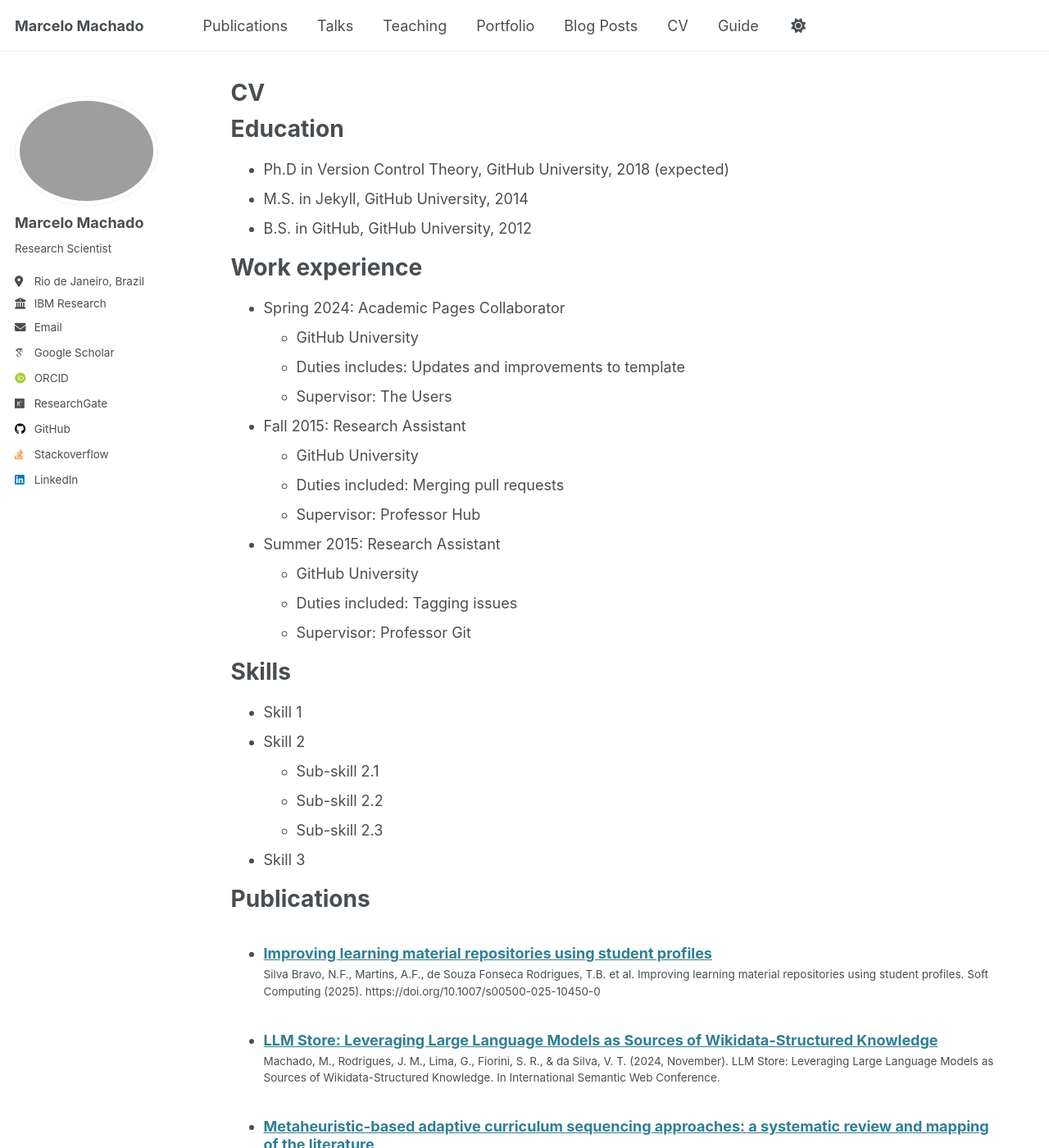
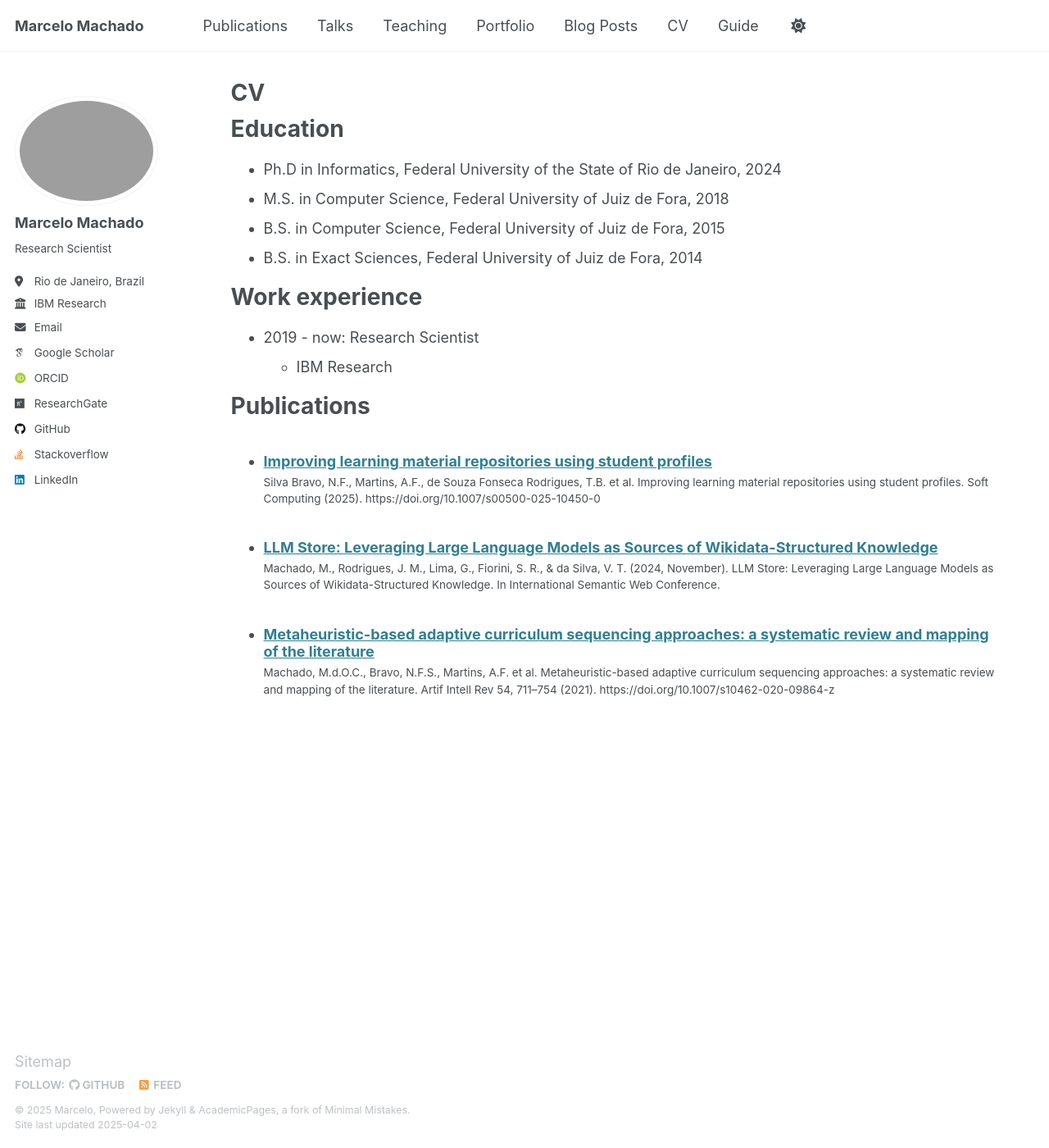
Before and after one commit to marcelomachado/marcelomachado.github.io, a Jekyll site: the page built from _pages/cv.md, in a window 1280 px wide and 1400 px high. Shown: the whole window at 82% size. Built offline with Jekyll 4.4.1, drawn with Linux system fonts in a browser that asks for light colours; some web fonts are replaced; some of the changed text lies outside the part shown.

Commit message:
Update website

```diff
--- a/_pages/cv.md
+++ b/_pages/cv.md
@@ -11,18 +11,19 @@ redirect_from:
 
 Education
 ======
-* Ph.D in Version Control Theory, GitHub University, 2018 (expected)
-* M.S. in Jekyll, GitHub University, 2014
-* B.S. in GitHub, GitHub University, 2012
+* Ph.D in Informatics, Federal University of the State of Rio de Janeiro, 2024
+* M.S. in Computer Science, Federal University of Juiz de Fora, 2018
+* B.S. in Computer Science, Federal University of Juiz de Fora, 2015
+* B.S. in Exact Sciences, Federal University of Juiz de Fora, 2014
 
 Work experience
 ======
-* Spring 2024: Academic Pages Collaborator
-  * GitHub University
-  * Duties includes: Updates and improvements to template
-  * Supervisor: The Users
+* 2019 - now: Research Scientist
+  * IBM Research
+  <!-- * Duties includes: Updates and improvements to template -->
+  <!-- * Supervisor: The Users -->
 
-* Fall 2015: Research Assistant
+<!-- * Fall 2015: Research Assistant
   * GitHub University
   * Duties included: Merging pull requests
   * Supervisor: Professor Hub
@@ -30,16 +31,16 @@ Work experience
 * Summer 2015: Research Assistant
   * GitHub University
   * Duties included: Tagging issues
-  * Supervisor: Professor Git
+  * Supervisor: Professor Git -->
 
-Skills
+<!-- Skills
 ======
 * Skill 1
 * Skill 2
   * Sub-skill 2.1
   * Sub-skill 2.2
   * Sub-skill 2.3
-* Skill 3
+* Skill 3 -->
 
 Publications
 ======
@@ -47,18 +48,18 @@ Publications
     {% include archive-single-cv.html %}
   {% endfor %}</ul>
 
-Talks
+<!-- Talks
 ======
   <ul>{% for post in site.talks reversed %}
     {% include archive-single-talk-cv.html  %}
-  {% endfor %}</ul>
+  {% endfor %}</ul> -->
 
-Teaching
+<!-- Teaching
 ======
   <ul>{% for post in site.teaching reversed %}
     {% include archive-single-cv.html %}
-  {% endfor %}</ul>
+  {% endfor %}</ul> -->
 
-Service and leadership
+<!-- Service and leadership
 ======
-* Currently signed in to 43 different slack teams
+* Currently signed in to 43 different slack teams -->
```
